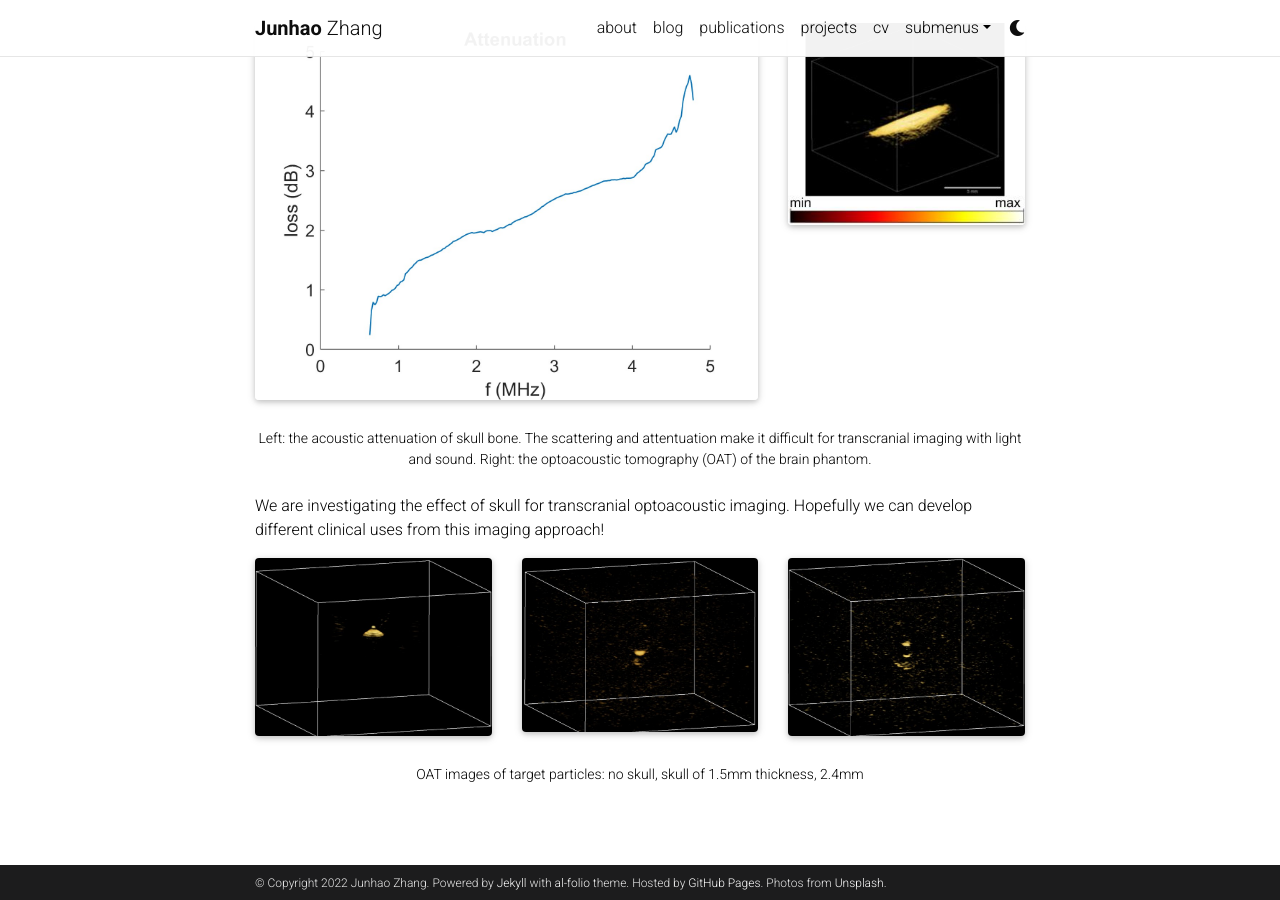
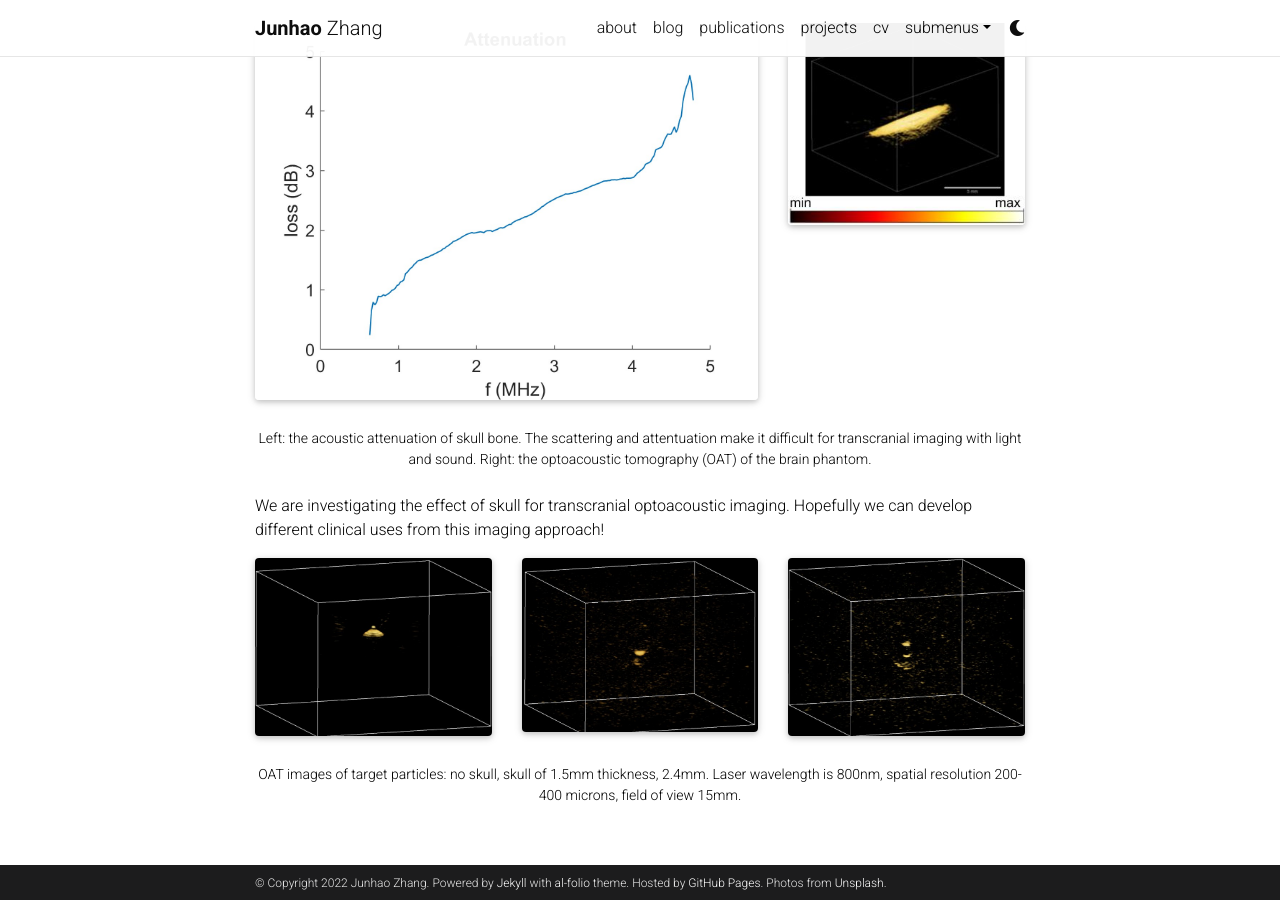
Before and after one commit to Junha0Zhang/junha0Zhang.github.io, a Jekyll site: the page built from _projects/1_project.md, in a window 1280 px wide and 900 px high, scrolled down 827 px. Built offline with Jekyll 4.4.1, drawn with Linux system fonts in a browser that asks for light colours; full-size pictures stand in for the smaller copies a plugin makes; comment, search, counter and statistics services are not loaded; a style sheet for code colours, icons or effects is not loaded.

Commit message:
Update 1_project.md

```diff
--- a/_projects/1_project.md
+++ b/_projects/1_project.md
@@ -52,5 +52,5 @@ We are investigating the effect of skull for transcranial optoacoustic imaging.
     </div>
 </div>
 <div class="caption">
-    OAT images of target particles: no skull, skull of 1.5mm thickness, 2.4mm
+    OAT images of target particles: no skull, skull of 1.5mm thickness, 2.4mm. Laser wavelength is 800nm, spatial resolution 200-400 microns, field of view 15mm.
 </div>
```
